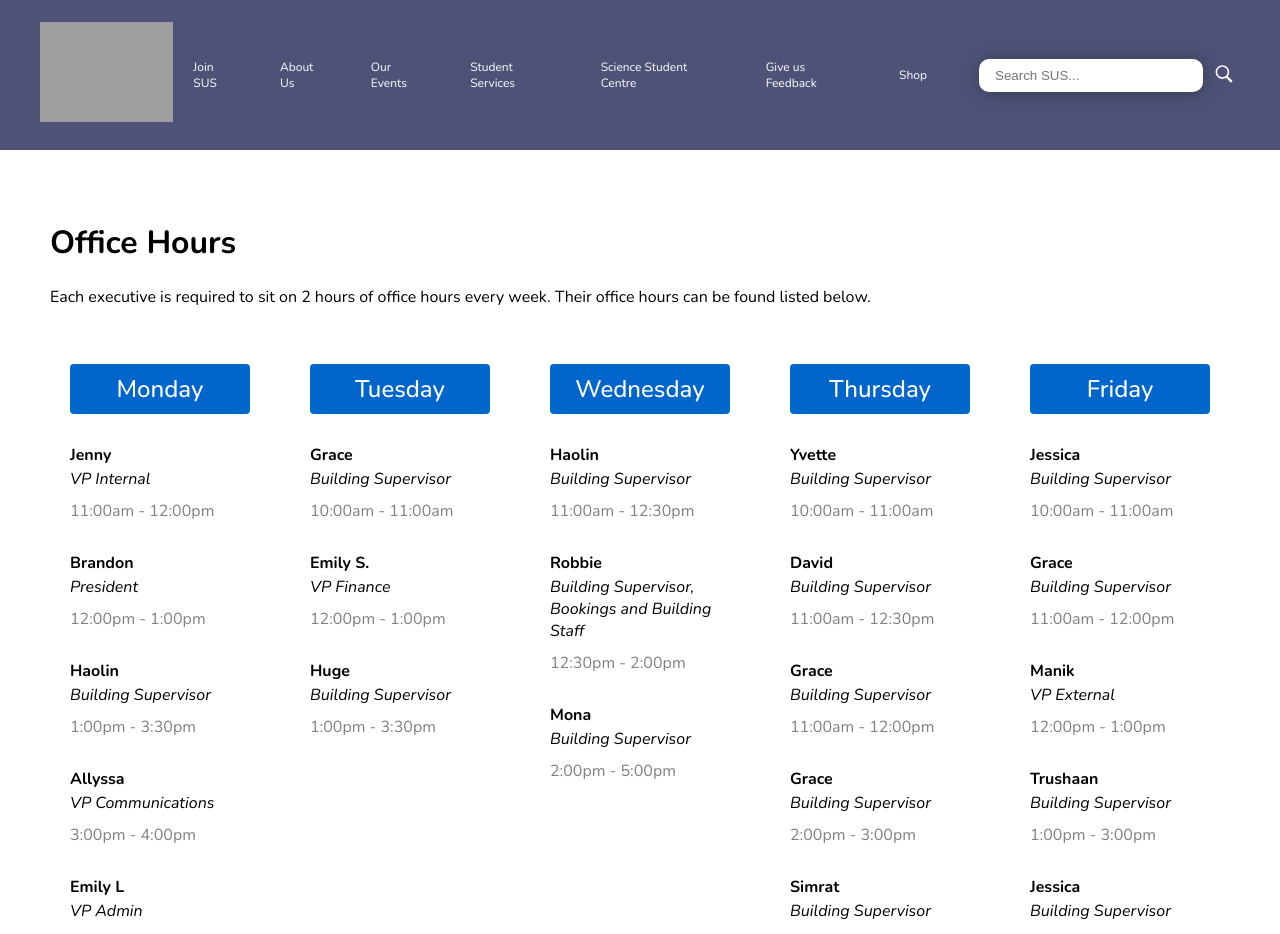
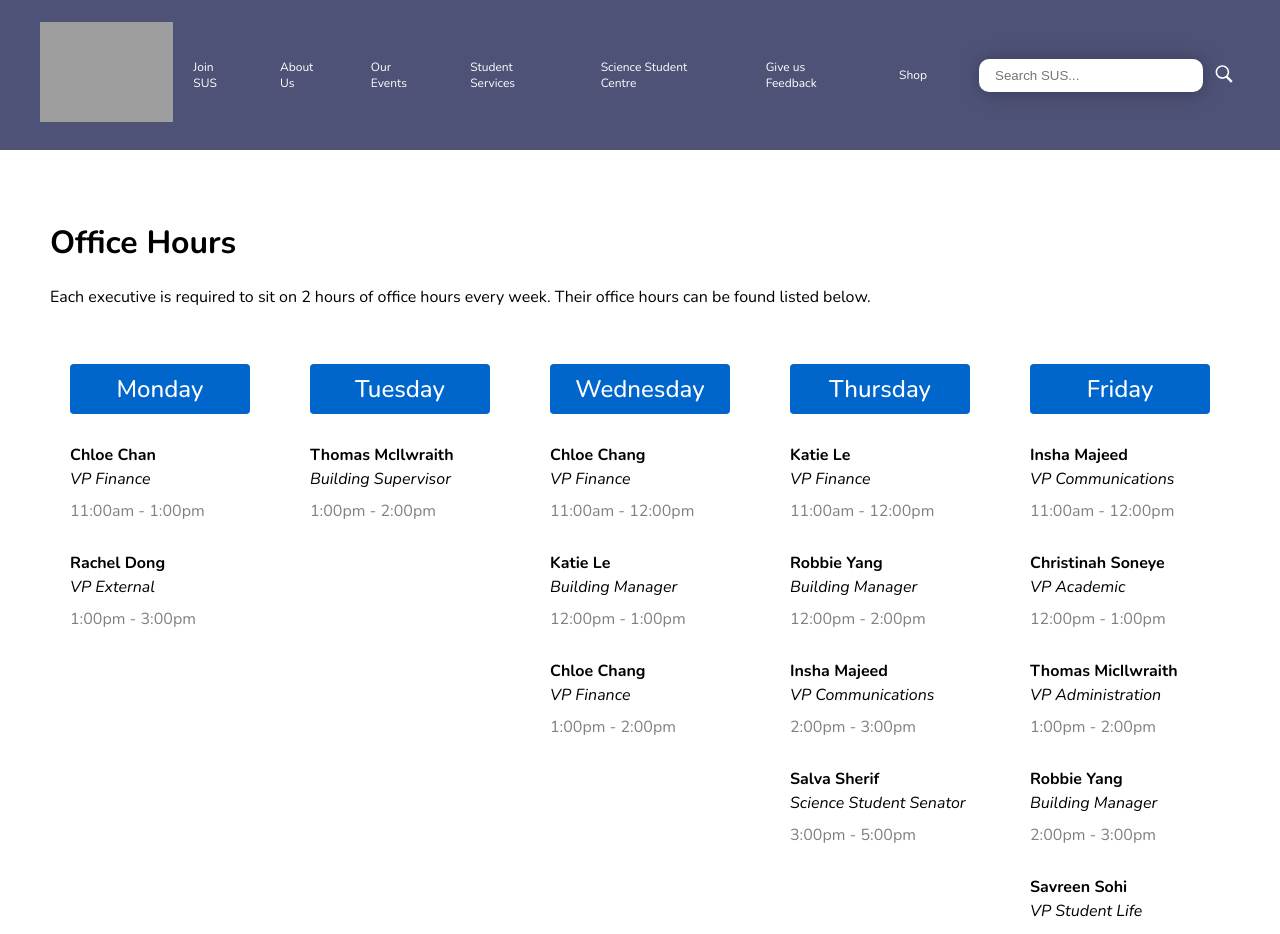
Before and after one commit to Science-Undergraduate-Society/www, a Next.js app: page /aboutUs/officeHours in a window 1280 px wide. Shown: the top 934 px of the page. Built offline with nearby package versions, Linux system fonts and the light colour scheme; grey boxes are pictures that could not be loaded; a web font is replaced by a local one.

Commit message:
updated office hours:

```diff
--- a/src/pages/aboutUs/officeHours.js
+++ b/src/pages/aboutUs/officeHours.js
@@ -18,130 +18,93 @@ export default function OfficeHours() {
             <Day>
               <DayTitle>Monday</DayTitle>
               <TimeSlot>
-                <Name>Jenny</Name>
-                <PersonTitle>VP Internal</PersonTitle>
-                <Time>11:00am - 12:00pm</Time>
+                <Name>Chloe Chan</Name>
+                <PersonTitle>VP Finance</PersonTitle>
+                <Time>11:00am - 1:00pm</Time>
               </TimeSlot>
               <TimeSlot>
-                <Name>Brandon</Name>
-                <PersonTitle>President</PersonTitle>
-                <Time>12:00pm - 1:00pm</Time>
-              </TimeSlot>
-              <TimeSlot>
-                <Name>Haolin</Name>
-                <PersonTitle>Building Supervisor</PersonTitle>
-                <Time>1:00pm - 3:30pm</Time>
-              </TimeSlot>
-              <TimeSlot>
-                <Name>Allyssa</Name>
-                <PersonTitle>VP Communications</PersonTitle>
-                <Time>3:00pm - 4:00pm</Time>
-              </TimeSlot>
-              <TimeSlot>
-                <Name>Emily L</Name>
-                <PersonTitle>VP Admin</PersonTitle>
-                <Time>4:00pm - 5:00pm</Time>
+                <Name>Rachel Dong</Name>
+                <PersonTitle>VP External</PersonTitle>
+                <Time>1:00pm - 3:00pm</Time>
               </TimeSlot>
             </Day>
             <Day>
               <DayTitle>Tuesday</DayTitle>
               <TimeSlot>
-                <Name>Grace</Name>
+                <Name>Thomas McIlwraith</Name>
                 <PersonTitle>Building Supervisor</PersonTitle>
-                <Time>10:00am - 11:00am</Time>
-              </TimeSlot>
-              <TimeSlot>
-                <Name>Emily S.</Name>
-                <PersonTitle>VP Finance</PersonTitle>
-                <Time>12:00pm - 1:00pm</Time>
-              </TimeSlot>
-              <TimeSlot>
-                <Name>Huge</Name>
-                <PersonTitle>Building Supervisor</PersonTitle>
-                <Time>1:00pm - 3:30pm</Time>
+                <Time>1:00pm - 2:00pm</Time>
               </TimeSlot>
             </Day>
 
             <Day>
               <DayTitle>Wednesday</DayTitle>
               <TimeSlot>
-                <Name>Haolin</Name>
-                <PersonTitle>Building Supervisor</PersonTitle>
-                <Time>11:00am - 12:30pm</Time>
+                <Name>Chloe Chang</Name>
+                <PersonTitle>VP Finance</PersonTitle>
+                <Time>11:00am - 12:00pm</Time>
               </TimeSlot>
               <TimeSlot>
-                <Name>Robbie</Name>
-                <PersonTitle>
-                  Building Supervisor, Bookings and Building Staff
-                </PersonTitle>
-                <Time>12:30pm - 2:00pm</Time>
+                <Name>Katie Le</Name>
+                <PersonTitle>Building Manager</PersonTitle>
+                <Time>12:00pm - 1:00pm</Time>
               </TimeSlot>
               <TimeSlot>
-                <Name>Mona</Name>
-                <PersonTitle>Building Supervisor</PersonTitle>
-                <Time>2:00pm - 5:00pm</Time>
+                <Name>Chloe Chang</Name>
+                <PersonTitle>VP Finance</PersonTitle>
+                <Time>1:00pm - 2:00pm</Time>
               </TimeSlot>
             </Day>
 
             <Day>
               <DayTitle>Thursday</DayTitle>
               <TimeSlot>
-                <Name>Yvette</Name>
-                <PersonTitle>Building Supervisor</PersonTitle>
-                <Time>10:00am - 11:00am</Time>
-              </TimeSlot>
-              <TimeSlot>
-                <Name>David</Name>
-                <PersonTitle>Building Supervisor</PersonTitle>
-                <Time>11:00am - 12:30pm</Time>
-              </TimeSlot>
-              <TimeSlot>
-                <Name>Grace</Name>
-                <PersonTitle>Building Supervisor</PersonTitle>
+                <Name>Katie Le</Name>
+                <PersonTitle>VP Finance</PersonTitle>
                 <Time>11:00am - 12:00pm</Time>
               </TimeSlot>
               <TimeSlot>
-                <Name>Grace</Name>
-                <PersonTitle>Building Supervisor</PersonTitle>
+                <Name>Robbie Yang</Name>
+                <PersonTitle>Building Manager</PersonTitle>
+                <Time>12:00pm - 2:00pm</Time>
+              </TimeSlot>
+              <TimeSlot>
+                <Name>Insha Majeed</Name>
+                <PersonTitle>VP Communications</PersonTitle>
                 <Time>2:00pm - 3:00pm</Time>
               </TimeSlot>
               <TimeSlot>
-                <Name>Simrat</Name>
-                <PersonTitle>Building Supervisor</PersonTitle>
-                <Time>3:00pm - 4:00pm</Time>
-              </TimeSlot>
-              <TimeSlot>
-                <Name>Kaitlin</Name>
-                <PersonTitle>VP Student Life</PersonTitle>
-                <Time>4:00pm - 5:00pm</Time>
+                <Name>Salva Sherif</Name>
+                <PersonTitle>Science Student Senator</PersonTitle>
+                <Time>3:00pm - 5:00pm</Time>
               </TimeSlot>
             </Day>
 
             <Day>
               <DayTitle>Friday</DayTitle>
               <TimeSlot>
-                <Name>Jessica</Name>
-                <PersonTitle>Building Supervisor</PersonTitle>
-                <Time>10:00am - 11:00am</Time>
-              </TimeSlot>
-              <TimeSlot>
-                <Name>Grace</Name>
-                <PersonTitle>Building Supervisor</PersonTitle>
+                <Name>Insha Majeed</Name>
+                <PersonTitle>VP Communications</PersonTitle>
                 <Time>11:00am - 12:00pm</Time>
               </TimeSlot>
               <TimeSlot>
-                <Name>Manik</Name>
-                <PersonTitle>VP External</PersonTitle>
+                <Name>Christinah Soneye</Name>
+                <PersonTitle>VP Academic</PersonTitle>
                 <Time>12:00pm - 1:00pm</Time>
               </TimeSlot>
               <TimeSlot>
-                <Name>Trushaan</Name>
-                <PersonTitle>Building Supervisor</PersonTitle>
-                <Time>1:00pm - 3:00pm</Time>
+                <Name>Thomas MicIlwraith</Name>
+                <PersonTitle>VP Administration</PersonTitle>
+                <Time>1:00pm - 2:00pm</Time>
               </TimeSlot>
               <TimeSlot>
-                <Name>Jessica</Name>
-                <PersonTitle>Building Supervisor</PersonTitle>
+                <Name>Robbie Yang</Name>
+                <PersonTitle>Building Manager</PersonTitle>
+                <Time>2:00pm - 3:00pm</Time>
+              </TimeSlot>
+              <TimeSlot>
+                <Name>Savreen Sohi</Name>
+                <PersonTitle>VP Student Life</PersonTitle>
                 <Time>3:00pm - 5:00pm</Time>
               </TimeSlot>
             </Day>
```
